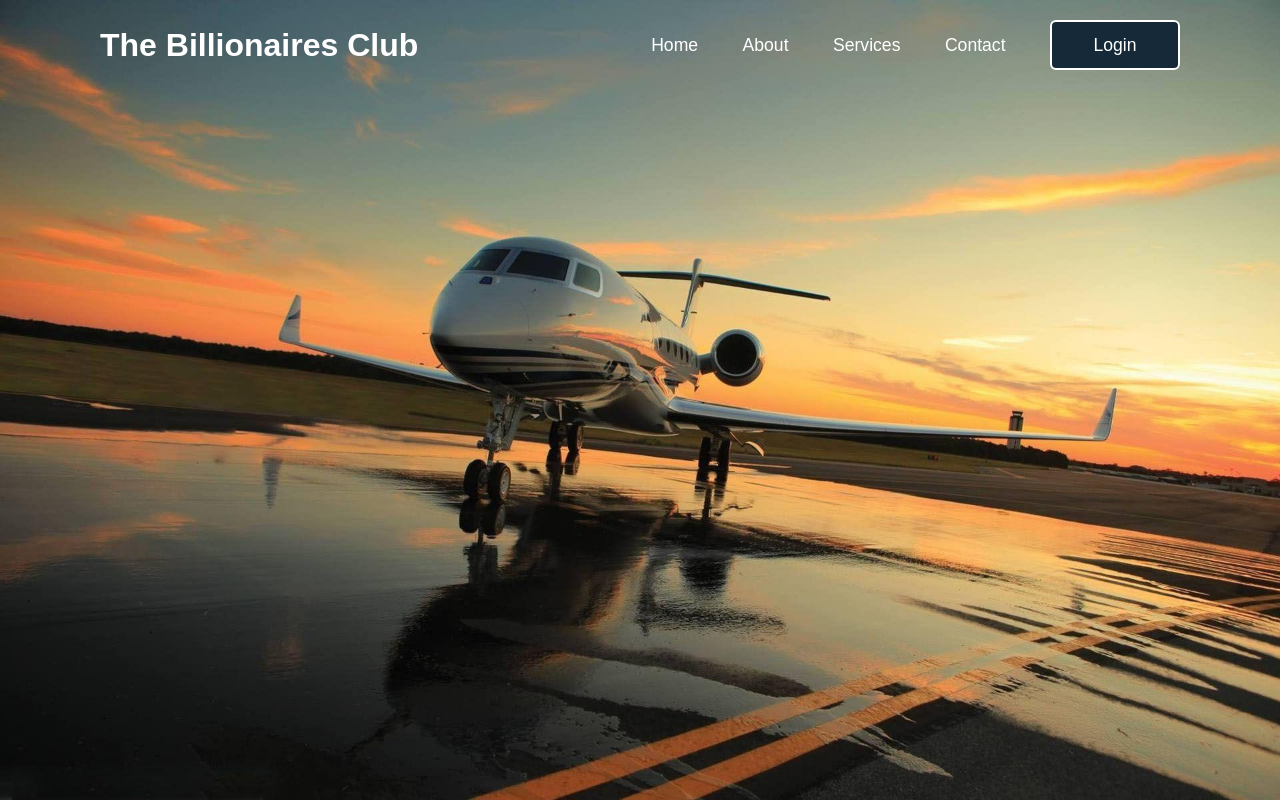
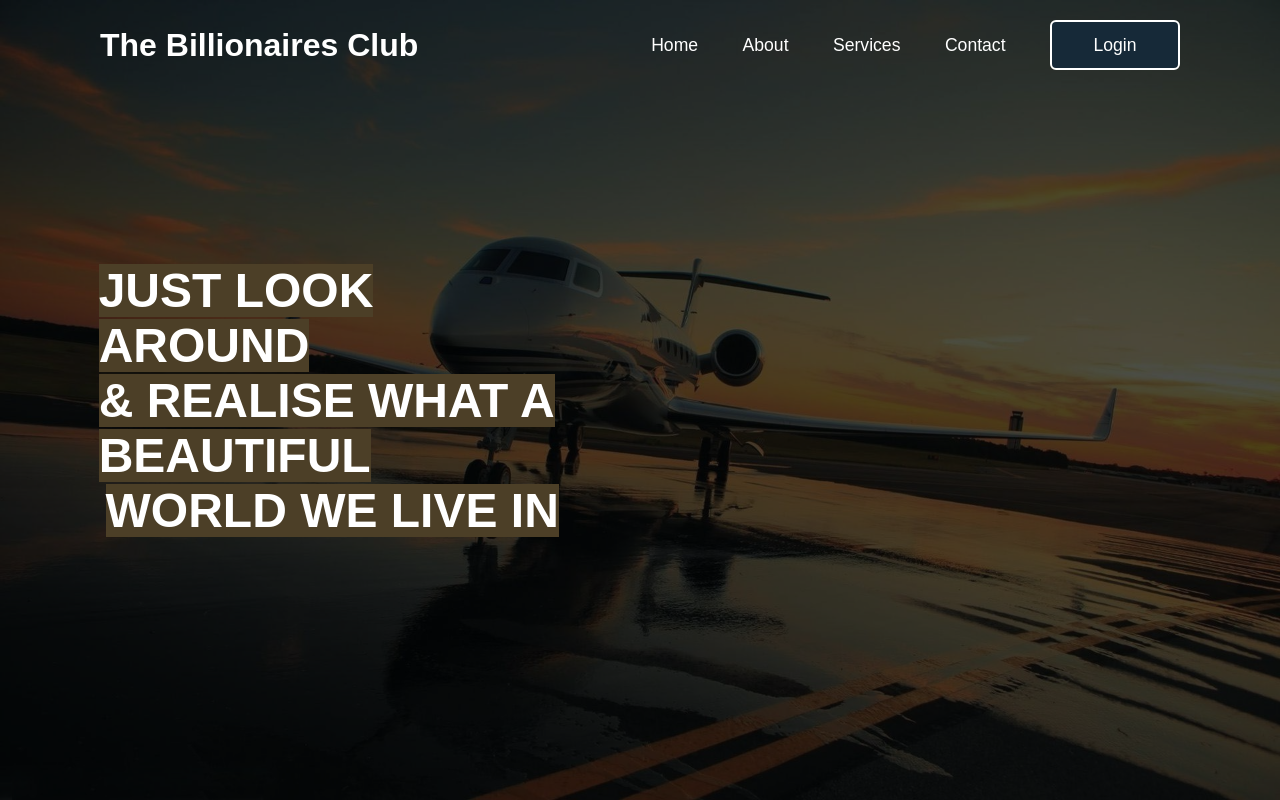
Before and after one commit to OmarHazem123/web-development-frontend, a plain HTML site: page index.html in a window 1280 px wide. Drawn offline with nearby package versions, Linux system fonts and the light colour scheme.

Commit message:
Your commit message here

```diff
--- a/index.html
+++ b/index.html
@@ -9,6 +9,14 @@
 </head>
 
 <body>
+    <section id="hero">
+        <div class="hero container">
+            <div>
+            <h1><span>JUST LOOK AROUND</span></h1>
+            <h1><span>& REALISE WHAT A BEAUTIFUL</span></h1>
+            <h1><span>WORLD WE LIVE IN<span></h1>
+        </div>
+    </section>
 
     <header>
         <h2 class="logo">The Billionaires Club</h2>
--- a/style.css
+++ b/style.css
@@ -3,6 +3,73 @@
     padding: 0;
     box-sizing: border-box;
     font-family: 'Poppins', sans-serif;
+}
+
+
+.container {
+    min-height: 20vh;
+    width: 70%;
+    display: flex;
+    align-items: flex-start;
+    justify-content: flex-start;
+}
+
+#hero h1 {
+    display: block;
+    width: fit-content;
+    font-size: 3rem;
+    position: relative;
+    color: transparent;
+    text-align: left;
+    animation: text_reveal .5s ease forwards;
+    animation-delay: 1s;
+
+}
+#hero h1:nth-child(1){
+    animation-delay: 1s;
+}
+#hero h1:nth-child(2){
+    animation-delay: 1.5s;
+}
+#hero h1:nth-child(3){
+    animation-delay: 2s;
+}
+
+#hero h1 span {
+    position: relative;
+    top: 0;
+    left: -20%;
+    height: 50%;
+    width:10%;
+    background-color: #4c3f27;
+    animation: text_reveal_box 1s ease;
+    animation-delay: 1s;
+}
+#hero h1:nth-child(1)span{
+    animation-delay: 1s;
+}
+#hero h1:nth-child(2)span{
+    animation-delay: 1.5s;
+}
+#hero h1:nth-child(3)span{
+    animation-delay: 2s;
+}
+
+
+@keyframes text_reveal_box {
+    50% {
+        width: 10%;
+        left: 10%;
+    }
+    100% {
+        width: 20%;
+        left: 10%;
+    }
+}
+@keyframes text_reveal {
+    100%{
+        color: #fff;
+    }
 }
 
 body {
@@ -13,6 +80,24 @@ body {
     background: url('wp2146676-private-jet-wallpapers.jpg') no-repeat;
     background-size: cover;
     background-position: center;
+}
+body::after {
+    content: '';
+    position: absolute;
+    left: 0;
+    top: 0;
+    height: 100%;
+    width: 100%;
+    background-color: #010305;
+    opacity: 0.7;
+    z-index: -1;
+}
+
+#hero .hero {
+    max-width: 1200px;
+    margin: 0 auto;
+    padding: 0 50px;
+    justify-content: flex-start;
 }
 
 header {
@@ -138,7 +223,7 @@ header {
     right: 0;
     width: 45px;
     height: 45px;
-    background: #b78e43;
+    background: #191a1a;
     font-size: 2em;
     color: #fff;
     display: flex;
```
Also changed, not shown: 2 other files.
